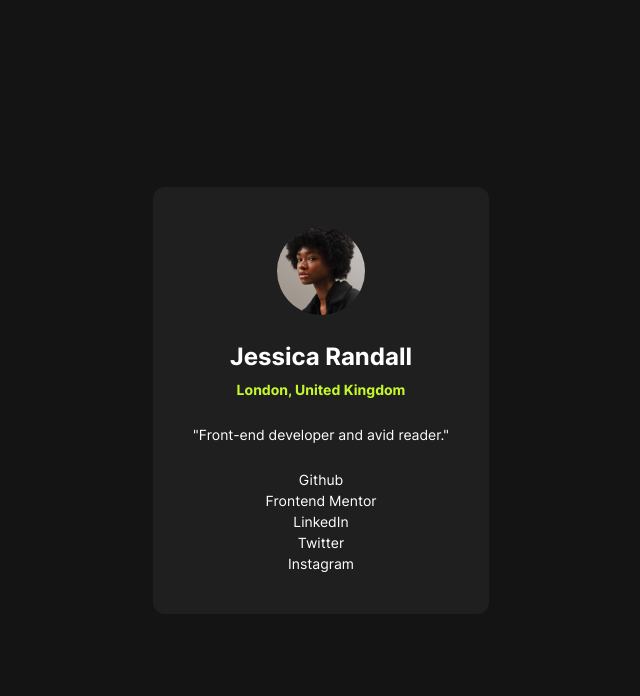
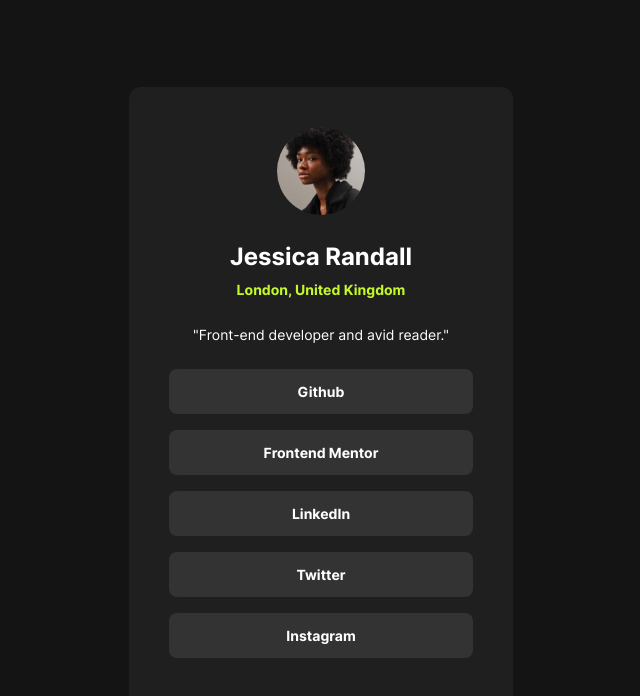
Before and after one commit to Kellenkjames/social-links, an Angular app in the folder social-links-profile/: page / in a window 1280 px wide. Shown: the top 696 px of the page, without its empty margins (319-959 px from the left). Built offline with nearby package versions, Linux system fonts and the light colour scheme.

Commit message:
feat: add styles for social links

```diff
--- a/social-links-profile/src/app/links/links.component.html
+++ b/social-links-profile/src/app/links/links.component.html
@@ -1,5 +1,7 @@
 <ul class="links__list">
   @for (link of links; track $index) {
-  <li class="links__list__link">{{ link }}</li>
+  <li class="links__list__link mb-md">
+    <a class="links__list__link__text" href="#" target="_blank">{{ link }}</a>
+  </li>
   }
 </ul>
--- a/social-links-profile/src/app/links/links.component.scss
+++ b/social-links-profile/src/app/links/links.component.scss
@@ -0,0 +1,15 @@
+@import '../../styles.scss';
+
+.links__list {
+  &__link {
+    background-color: $color-grey-700;
+    padding: 1.2rem;
+    border-radius: 0.8rem;
+    width: 30.4rem;
+    cursor: pointer;
+
+    &__text {
+      @include text-preset-2-bold;
+    }
+  }
+}
--- a/social-links-profile/src/styles.scss
+++ b/social-links-profile/src/styles.scss
@@ -110,6 +110,11 @@ img {
 
 li {
   list-style: none;
+}
+
+a {
+  text-decoration: none;
+  color: $color-white;
 }
 
 // -----------------------------------------------------
```
